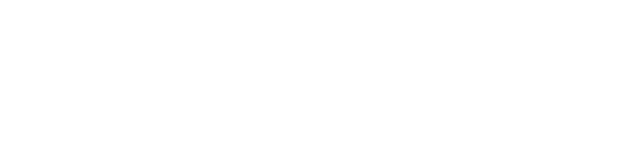
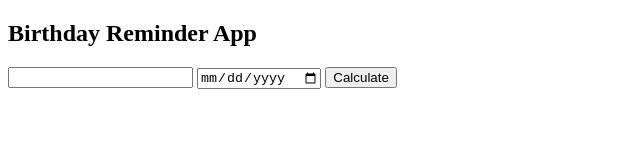
Before and after one commit to zubairmoerat/Birthday, a plain HTML site: page index.html in a window 1280 px wide. Shown: the whole page, without its empty margins (0-640 px from the left). Drawn offline with Linux system fonts and the light colour scheme.

Commit message:
htmlContentDone

```diff
--- a/index.html
+++ b/index.html
@@ -3,10 +3,16 @@
 <head>
     <meta charset="UTF-8">
     <meta name="viewport" content="width=device-width, initial-scale=1.0">
-    <title>Document</title>
+    <title>Birthday</title>
 </head>
 <body>
-
+    <h2>Birthday Reminder App</h2>
+    <div class="container">
+        <input type="text" data-person>
+        <input type="date" data-bd>
+        <label for="result" data-output></label>
+        <button id="calculate">Calculate</button>
+    </div>
     <script src="/script/code.js"></script>
 </body>
 </html>
```
